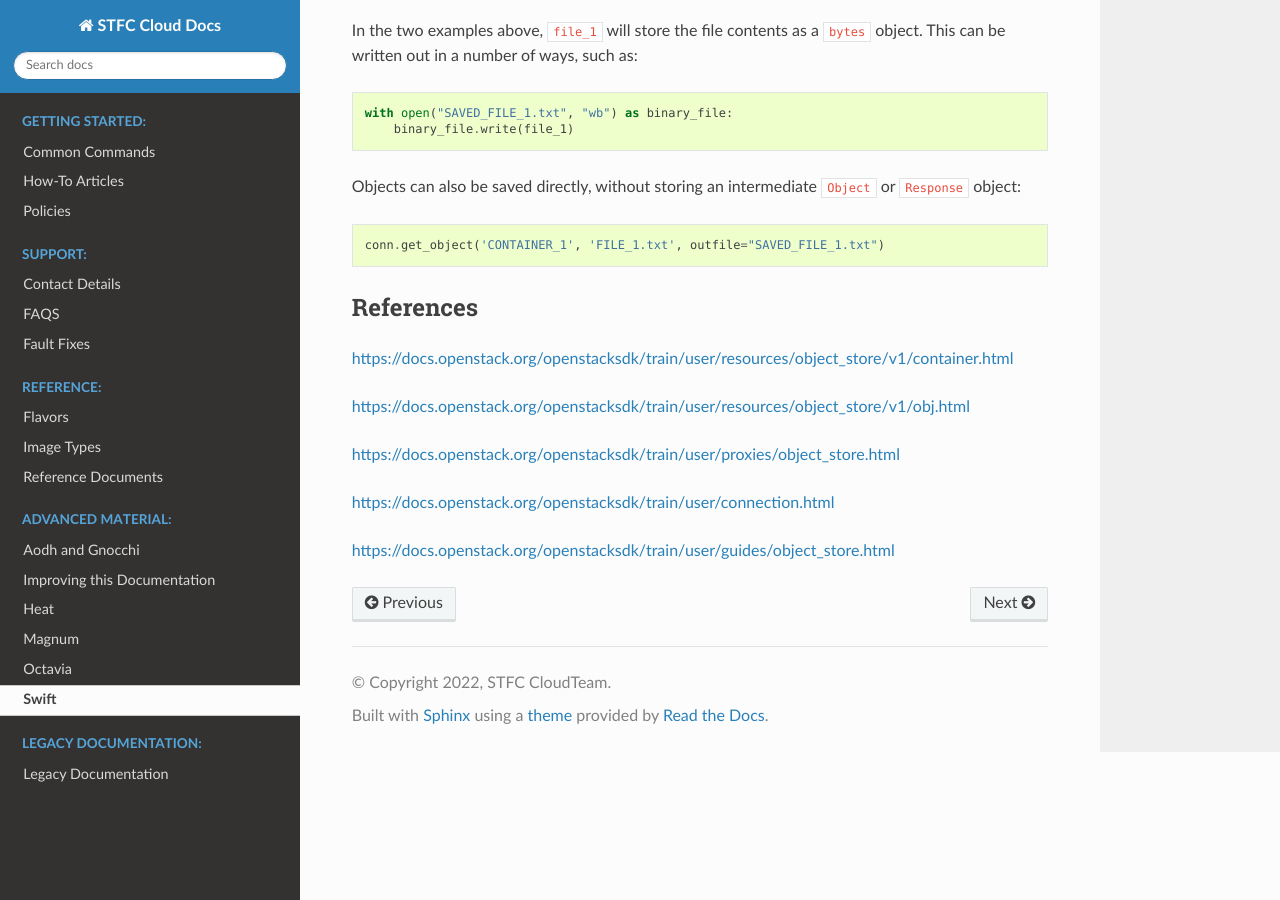
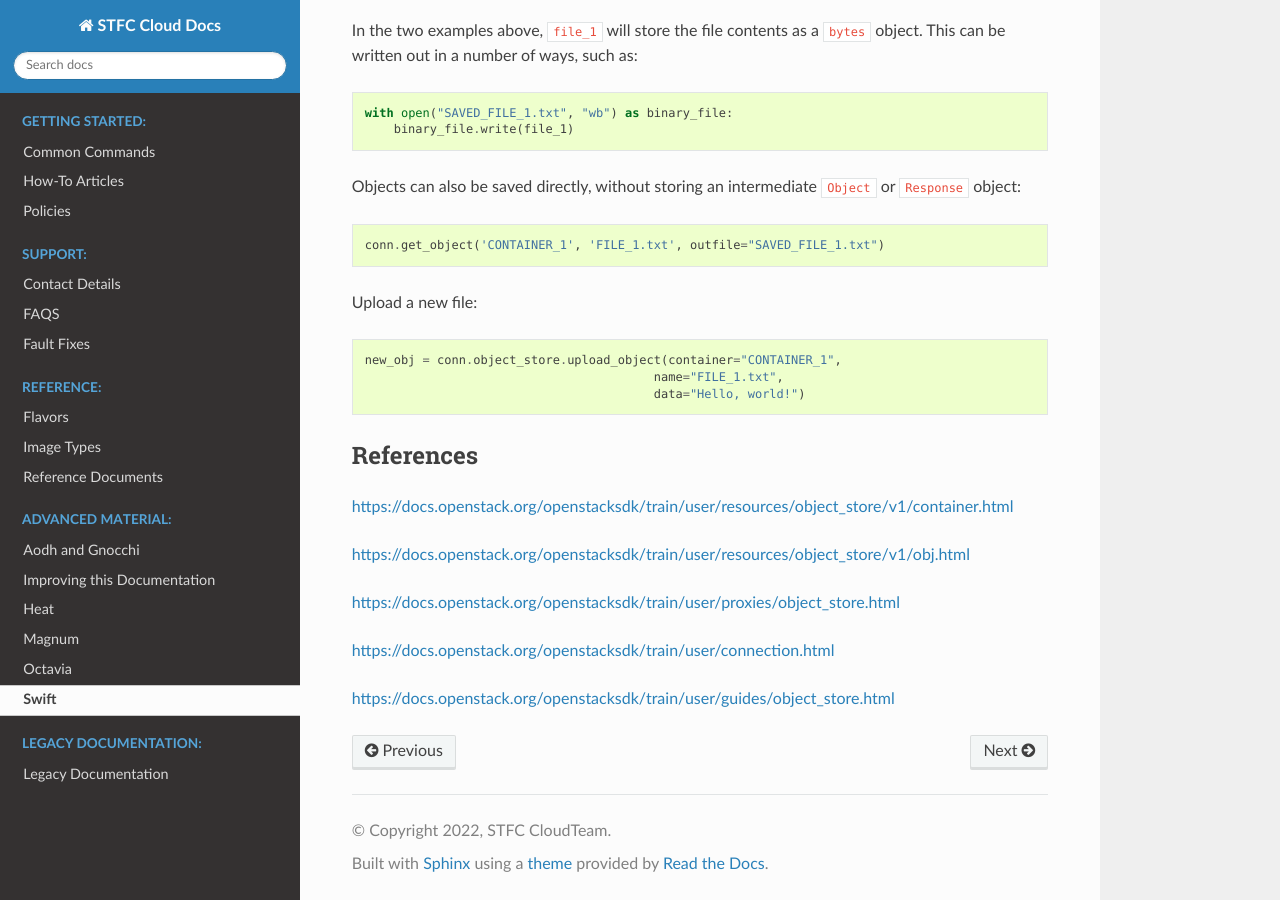
Before and after one commit to stfc/cloud-docs, a Sphinx documentation site: the page built from source/Swift/PythonSDK.rst, in a window 1280 px wide and 900 px high, scrolled down 2259 px. Built offline with Sphinx 7.4.7 and the Read the Docs theme 2.0.0, drawn with Linux system fonts in a browser that asks for light colours.

Commit message:
Add SDK uploading files

```diff
--- a/source/Swift/PythonSDK.rst
+++ b/source/Swift/PythonSDK.rst
@@ -140,6 +140,15 @@ Objects can also be saved directly, without storing an intermediate ``Object`` o
     conn.get_object('CONTAINER_1', 'FILE_1.txt', outfile="SAVED_FILE_1.txt")
 
 
+Upload a new file:
+
+.. code-block:: python
+
+    new_obj = conn.object_store.upload_object(container="CONTAINER_1",
+                                            name="FILE_1.txt",
+                                            data="Hello, world!")
+
+
 References
 ----------
 
```
